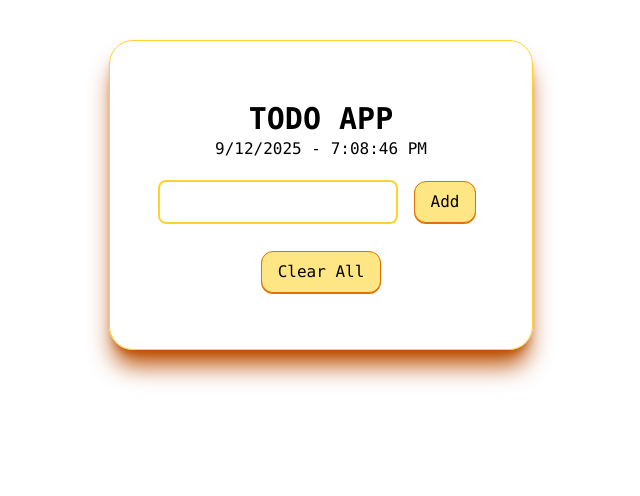
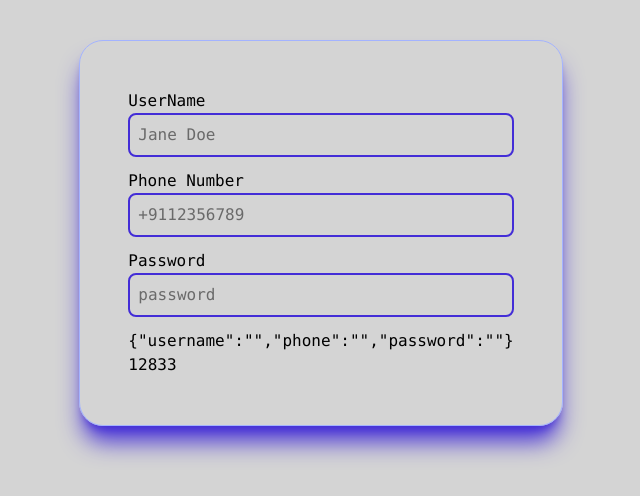
Before and after one commit to SprihaMandal/react-mini-projects, a React (Vite) app: page / in a window 1280 px wide. Shown: the top 496 px of the page, without its empty margins (319-959 px from the left). Built offline with nearby package versions, Linux system fonts and the light colour scheme.

Commit message:
form obj setting and useeffect examples

```diff
--- a/src/App.jsx
+++ b/src/App.jsx
@@ -1,9 +1,9 @@
-import { TodoApp } from "./projects/todo/todo"
+import { LoginForm } from "./projects/loginForm/loginform"
 import './index.css';
 export const App = () => {
   return (
     <>
-      <TodoApp />
+      <LoginForm />
     </>
 
   )
--- /dev/null
+++ b/src/projects/loginForm/login.css
@@ -0,0 +1,15 @@
+@import "tailwindcss";
+
+body {
+    @apply bg-neutral-300
+}
+
+@layer components {
+    .app-input {
+        @apply mb-3 w-full mr-2 border-2 border-indigo-700 rounded-lg p-2 focus:outline-none focus:ring-3 focus:ring-indigo-300
+    }
+
+    .app-div {
+        @apply border-1 border-indigo-300 p-12 rounded-3xl shadow-indigo-700 shadow-xl
+    }
+}
--- /dev/null
+++ b/src/projects/loginForm/loginform.jsx
@@ -0,0 +1,69 @@
+import { useEffect, useState } from 'react';
+import './login.css';
+
+export const LoginForm = () => {
+
+    const [formObj, setFormObj] = useState({
+        username: '',
+        phone: '',
+        password: ''
+    });
+
+    const [arr, setArr] = useState([1, 2, 8]);
+
+    const handleInputChanges = (e) => {
+        setFormObj((prevFormObj) => ({
+            ...prevFormObj, [e.target.name]: e.target.value
+        })
+        );
+    }
+
+    const updateArrOnce = () => {
+        setArr((prevArr) => [...prevArr, 3]);
+    }
+
+    useEffect(() => {
+        // const id = setInterval(() => {
+        updateArrOnce(); // 👈 add 3 every second
+        // }, 1000);
+
+        // ✅ cleanup: remove interval when component unmounts
+        // return () => clearInterval(id);
+    }, [/*formObj.username*/]); // empty dependency = only set up once
+
+
+    return (
+        <>
+            <div className='app-div'>
+                <h3>UserName</h3>
+                <input className="app-input"
+                    value={formObj.username}
+                    onChange={handleInputChanges}
+                    placeholder='Jane Doe'
+                    name='username'
+                />
+                <h3>Phone Number</h3>
+                <input className="app-input"
+                    value={formObj.phone}
+                    onChange={handleInputChanges}
+                    placeholder='+9112356789'
+                    name='phone'
+                />
+                <h3>Password</h3>
+                <input className="app-input"
+                    type='password'
+                    value={formObj.password}
+                    onChange={handleInputChanges}
+                    placeholder='password'
+                    name='password'
+                />
+                <pre>{JSON.stringify(formObj)}</pre>
+                <pre>{arr}</pre>
+
+            </div>
+
+        </>
+
+    );
+
+}
```
